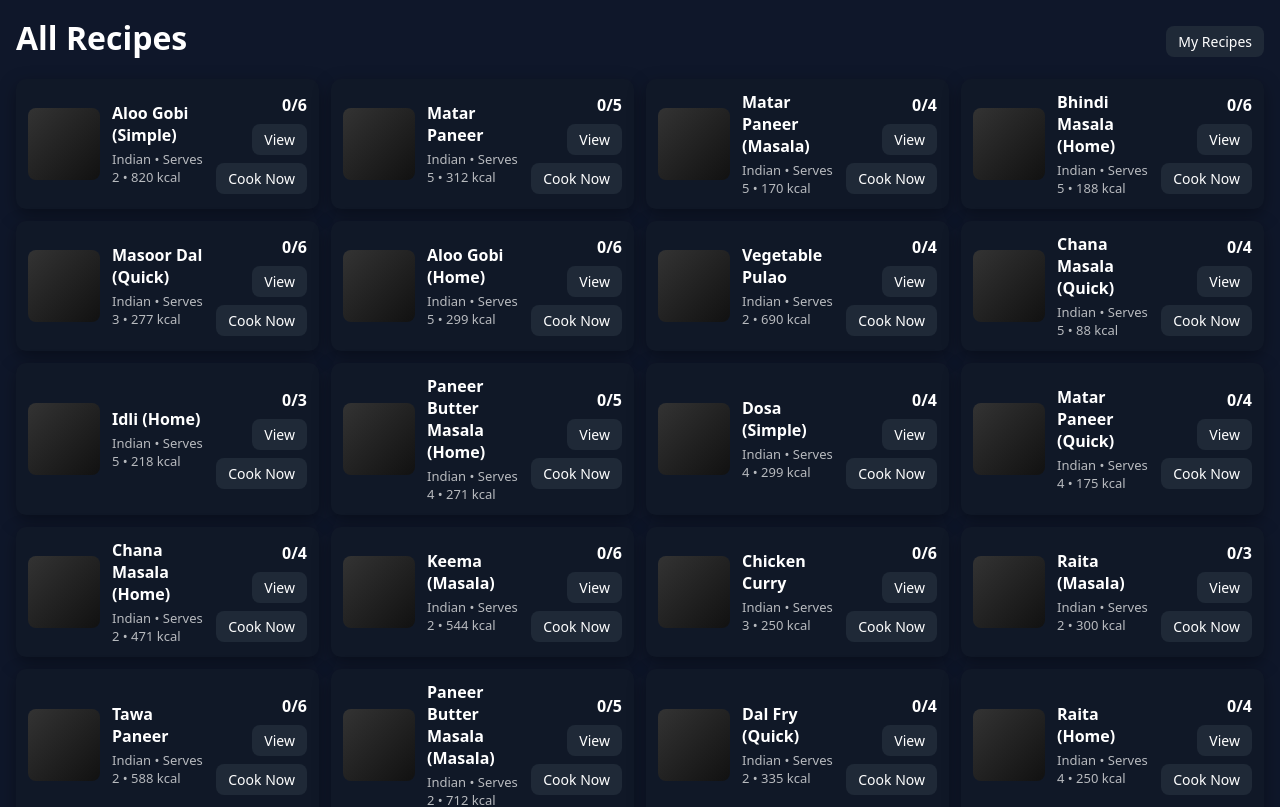
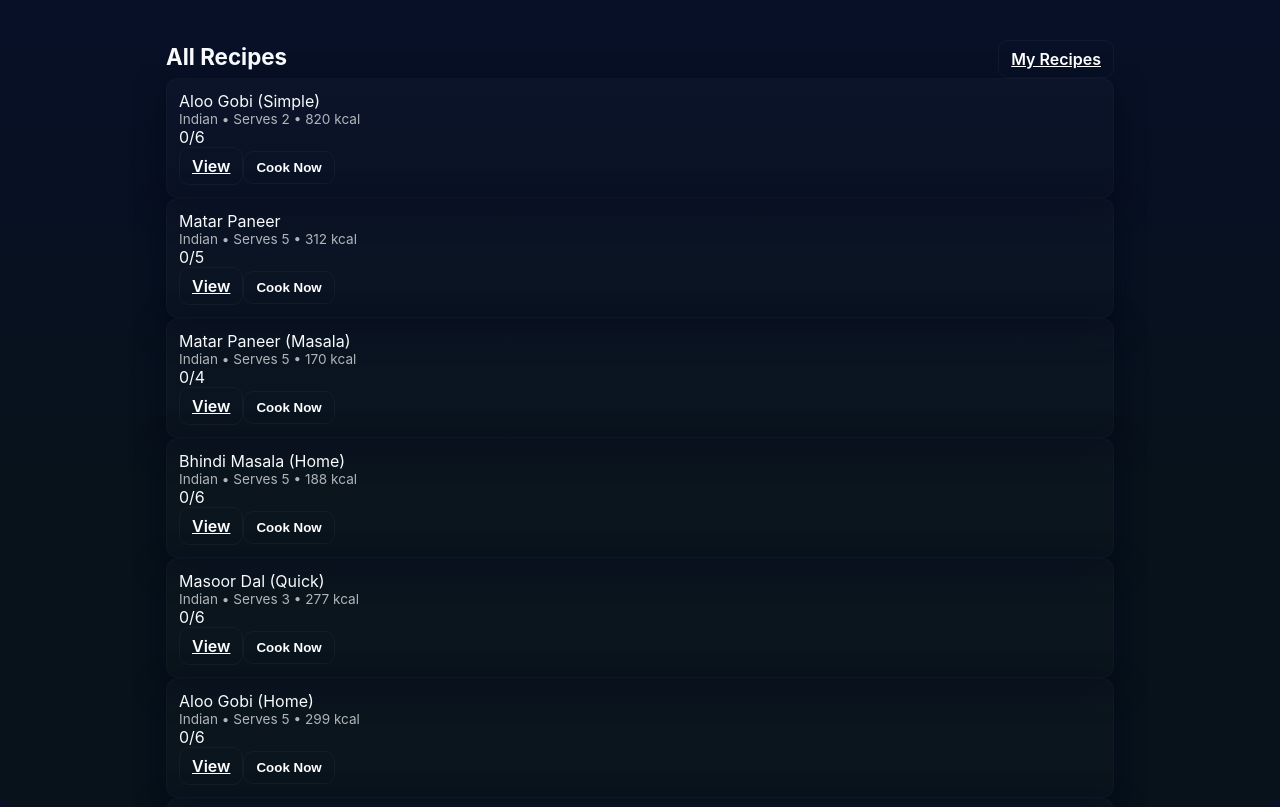
Before and after one commit to choudharymanav13-code/theapp, a Next.js app: page /recipes/all in a window 1280 px wide. Shown: the top 807 px of the page. Built offline with nearby package versions, Linux system fonts and the light colour scheme; no server answers.

Commit message:
Update globals.css

```diff
--- a/src/app/globals.css
+++ b/src/app/globals.css
@@ -1,274 +1,159 @@
-/* -------- Reset & Base -------- */
-* {
-  box-sizing: border-box;
+/* src/app/globals.css */
+
+/* -------- Variables (A2 deep frosted glass, accent) -------- */
+:root{
+  --bg: #0b1220;
+  --panel: #0f1724;
+  --muted: rgba(250,250,250,0.65);
+  --accent: #22c55e; /* lime green */
+  --glass-bg: rgba(15,15,15,0.65);
+  --glass-blur: 40px;
+  --glass-border: rgba(255,255,255,0.04);
+  --card-radius: 12px;
+  --shadow: 0 10px 30px rgba(2,6,23,0.6);
+  --glass-elev: 0 8px 30px rgba(2,6,23,0.6);
+  --max-width: 980px;
+  --container-padding: 12px;
+  color-scheme: dark;
+  --font-stack: -apple-system, BlinkMacSystemFont, 'Segoe UI', Roboto, 'Helvetica Neue', Arial;
 }
 
-html, body {
-  margin: 0;
-  padding: 0;
-  font-family: system-ui, -apple-system, BlinkMacSystemFont, "Segoe UI", Roboto, sans-serif;
-  background: #0f172a; /* dark navy */
-  color: #fff;
-  min-height: 100%;
+html,body,#root {
+  height: 100%;
+  background: linear-gradient(180deg, #071027 0%, #07121b 60%);
+  font-family: var(--font-stack);
+  color: #f8fafc;
+  -webkit-font-smoothing: antialiased;
+  -moz-osx-font-smoothing: grayscale;
 }
 
-a {
-  color: inherit;
-  text-decoration: none;
+/* Container */
+.container {
+  max-width: var(--max-width);
+  margin: 0 auto;
+  padding: 16px var(--container-padding) 96px; /* bottom space for nav */
 }
 
-button {
-  font-family: inherit;
+/* Typography */
+h1 { font-size: 1.4rem; margin: 0 0 6px; }
+h2 { font-size: 1.1rem; margin: 0 0 8px; }
+.small { color: rgba(250,250,250,0.7); font-size: 0.85rem; }
+
+/* Cards */
+.card {
+  background: linear-gradient(180deg, rgba(255,255,255,0.02), rgba(255,255,255,0.01));
+  border-radius: var(--card-radius);
+  padding: 12px;
+  box-shadow: var(--shadow);
+  border: 1px solid rgba(255,255,255,0.02);
 }
 
-/* -------- Layout -------- */
-.container {
-  min-height: 100vh;
-  display: flex;
-  flex-direction: column;
+/* Layout helper */
+.row { display:flex; gap:8px; align-items:center; }
+.space { height: 12px; }
+
+/* Inputs / buttons */
+.input {
+  width:100%;
+  background: rgba(255,255,255,0.02);
+  border: 1px solid rgba(255,255,255,0.03);
+  color: #fff;
+  padding: 8px 10px;
+  border-radius: 8px;
+  font-size: 0.95rem;
+}
+.label { font-weight: 600; margin-bottom: 6px; }
+.btn {
+  display:inline-block;
+  padding: 8px 12px;
+  border-radius: 10px;
+  border: 1px solid rgba(255,255,255,0.04);
+  background: transparent;
+  color: #fff;
+  cursor: pointer;
+  font-weight: 600;
+}
+.btn.primary {
+  background: linear-gradient(90deg,var(--accent), #16a34a);
+  color: #072014;
+  border: none;
+}
+.inline-btn {
+  padding: 6px 8px;
+  border-radius: 8px;
+  border: 1px solid rgba(255,255,255,0.04);
+  background: rgba(255,255,255,0.02);
+  color: #fff;
+  cursor: pointer;
 }
 
-.content {
-  flex: 1;
-  padding: 16px;
+/* item list */
+.list { display:flex; flex-direction:column; gap:8px; }
+.list-item {
+  display:flex; align-items:center; justify-content:space-between;
+  padding: 8px; border-radius: 8px; background: rgba(255,255,255,0.01);
+}
+.item-title { font-weight: 700; }
+.item-sub { font-size: 0.85rem; color: var(--muted); margin-top: 4px; }
+
+/* success / fail badges */
+.list-item.success { border-left: 4px solid var(--accent); background: rgba(34,197,94,0.06); }
+.list-item.fail { border-left: 4px solid #ef4444; background: rgba(239,68,68,0.06); }
+
+/* Modal (centered) */
+.modal-overlay {
+  position: fixed; inset: 0; background: rgba(2,6,23,0.55);
+  display:flex; align-items:center; justify-content:center; z-index: 2000;
+}
+.modal-card {
+  background: linear-gradient(180deg, rgba(18,24,33,0.95), rgba(8,12,16,0.98));
+  color: #fff; border-radius: 14px; padding: 18px; width: 92%; max-width: 520px;
+  box-shadow: var(--glass-elev);
+  border: 1px solid rgba(255,255,255,0.03);
 }
 
-.space {
-  height: 16px;
+/* skeleton */
+.skeleton {
+  background: linear-gradient(90deg, rgba(255,255,255,0.02), rgba(255,255,255,0.04), rgba(255,255,255,0.02));
+  height: 12px; border-radius: 6px;
+  animation: shimmer 1.2s infinite linear;
+}
+@keyframes shimmer{ 0% { background-position:-200px 0 } 100% { background-position:200px 0 } }
+
+/* bottom nav (A2 deep frosted glass) */
+.bottom-nav {
+  position: fixed;
+  left: 12px;
+  right: 12px;
+  bottom: 14px;
+  border-radius: 18px;
+  z-index: 3000;
+  backdrop-filter: blur(var(--glass-blur));
+  -webkit-backdrop-filter: blur(var(--glass-blur));
+  background: linear-gradient(180deg, rgba(12,12,12,0.55), rgba(10,10,10,0.65));
+  border: 1px solid var(--glass-border);
+  box-shadow: 0 8px 30px rgba(2,6,23,0.65);
+  padding: 8px;
 }
 
-/* -------- Typography -------- */
-h1, h2, h3, h4 {
-  margin: 0 0 8px 0;
-  font-weight: 700;
+/* inner layout */
+.bottom-nav-inner {
+  display:flex; justify-content:space-around; align-items:center;
+  gap: 4px;
 }
 
-.small {
-  font-size: 13px;
-  color: rgba(255, 255, 255, 0.7);
+/* nav item */
+.nav-item {
+  display:flex; flex-direction:column; align-items:center; gap:4px;
+  text-decoration:none; color: rgba(250,250,250,0.75); font-size: 12px;
+  padding: 8px 12px; border-radius: 10px;
 }
+.nav-item .nav-icon { display:flex; align-items:center; justify-content:center; height: 24px; width: 24px; }
+.nav-item.active { color: var(--accent); }
+.nav-item.active .nav-icon svg { filter: drop-shadow(0 6px 14px rgba(34,197,94,0.12)); }
 
-/* -------- Buttons -------- */
-.btn {
-  background: #1f2937; /* gray-800 */
-  color: #fff;
-  padding: 6px 12px;
-  border-radius: 8px;
-  text-decoration: none;
-  border: none;
-  cursor: pointer;
-  font-size: 14px;
-  transition: background 0.2s;
+/* responsive tweaks */
+@media (max-width:420px) {
+  .bottom-nav { left: 8px; right: 8px; bottom: 12px; }
+  .container { padding-bottom: 110px; }
 }
-
-.btn:hover {
-  background: #374151; /* gray-700 */
-}
-
-.btn.primary {
-  background: #16a34a; /* green-600 */
-}
-
-.btn.primary:hover {
-  background: #15803d; /* green-700 */
-}
-
-.inline-btn {
-  background: #1f2937;
-  color: #fff;
-  padding: 4px 8px;
-  border-radius: 6px;
-  border: none;
-  cursor: pointer;
-  font-size: 13px;
-}
-
-.inline-btn:hover {
-  background: #374151;
-}
-
-/* -------- Inputs -------- */
-.input {
-  width: 100%;
-  padding: 8px;
-  border-radius: 8px;
-  background: #0f172a; /* dark background */
-  color: #fff;
-  border: 1px solid rgba(255, 255, 255, 0.05);
-  font-size: 14px;
-}
-
-.input:focus {
-  outline: none;
-  border-color: #16a34a;
-}
-
-/* -------- Layout helpers -------- */
-.row {
-  display: flex;
-  gap: 8px;
-  align-items: center;
-}
-
-.grid {
-  display: grid;
-  grid-template-columns: repeat(auto-fill, minmax(280px, 1fr));
-  gap: 12px;
-  margin-top: 12px;
-}
-
-/* -------- Cards -------- */
-.card {
-  padding: 12px;
-  border-radius: 10px;
-  background: #101827;
-  color: #fff;
-  box-shadow: 0 6px 18px rgba(0,0,0,0.35);
-}
-
-/* -------- Recipe Card -------- */
-.recipe-card {
-  display: flex;
-  gap: 12px;
-  align-items: center;
-  padding: 12px;
-}
-
-.recipe-card .thumb {
-  width: 72px;
-  height: 72px;
-  border-radius: 8px;
-  background: linear-gradient(135deg,#333,#111);
-  flex: 0 0 72px;
-}
-
-.rc-body {
-  flex: 1;
-}
-
-.rc-title {
-  font-weight: 700;
-  margin-bottom: 4px;
-}
-
-.rc-meta {
-  color: rgba(255, 255, 255, 0.7);
-  font-size: 13px;
-}
-
-.rc-right {
-  display: flex;
-  flex-direction: column;
-  gap: 8px;
-  align-items: flex-end;
-}
-
-.rc-match {
-  font-weight: 700;
-  font-size: 16px;
-}
-
-/* -------- Footer nav -------- */
-.footer {
-  background: #111827;
-  padding: 8px 0;
-}
-
-.footer .nav {
-  display: flex;
-  justify-content: space-around;
-}
-
-.footer .nav a {
-  color: #9ca3af;
-  font-size: 14px;
-}
-
-.footer .nav a:hover {
-  color: #fff;
-}
-
-/* -------- Skeleton Loading -------- */
-.skeleton {
-  background: linear-gradient(
-    90deg,
-    rgba(255,255,255,0.08) 25%,
-    rgba(255,255,255,0.18) 37%,
-    rgba(255,255,255,0.08) 63%
-  );
-  background-size: 400% 100%;
-  animation: shimmer 1.4s ease infinite;
-  border-radius: 6px;
-}
-
-.skeleton.text {
-  height: 14px;
-  width: 80%;
-  margin: 6px 0;
-}
-
-.skeleton.title {
-  height: 18px;
-  width: 60%;
-  margin: 6px 0;
-}
-
-.skeleton.thumb {
-  height: 72px;
-  width: 72px;
-  border-radius: 8px;
-}
-
-@keyframes shimmer {
-  0% {
-    background-position: -400% 0;
-  }
-  100% {
-    background-position: 400% 0;
-  }
-}
-/* ===== MODAL ===== */
-.modal-overlay {
-  position: fixed;
-  inset: 0;
-  background: rgba(0,0,0,0.7);
-  display: flex;
-  align-items: center;
-  justify-content: center;
-  z-index: 2000;
-}
-
-.modal-card {
-  background: #1f2937; /* dark gray */
-  color: #fff;
-  border-radius: 12px;
-  padding: 20px;
-  width: 90%;
-  max-width: 420px;
-  box-shadow: 0 4px 20px rgba(0,0,0,0.4);
-  animation: fadeIn 0.3s ease-in-out;
-}
-
-.modal-card h2 {
-  font-size: 1.2rem;
-  margin-bottom: 12px;
-}
-
-/* Success / Fail badges */
-.list-item.success {
-  border-left: 4px solid #22c55e; /* green */
-  padding-left: 8px;
-  background: rgba(34,197,94,0.1);
-}
-
-.list-item.fail {
-  border-left: 4px solid #ef4444; /* red */
-  padding-left: 8px;
-  background: rgba(239,68,68,0.1);
-}
-
-/* Animations */
-@keyframes fadeIn {
-  from { opacity: 0; transform: scale(0.95); }
-  to { opacity: 1; transform: scale(1); }
-}
```
